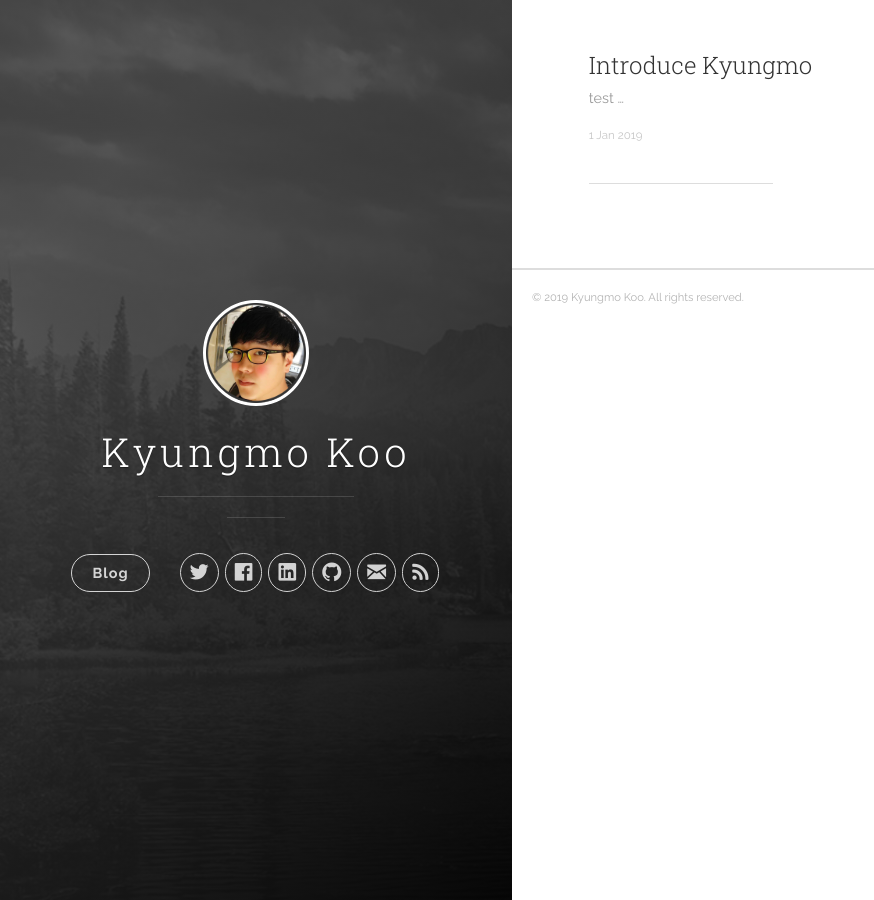
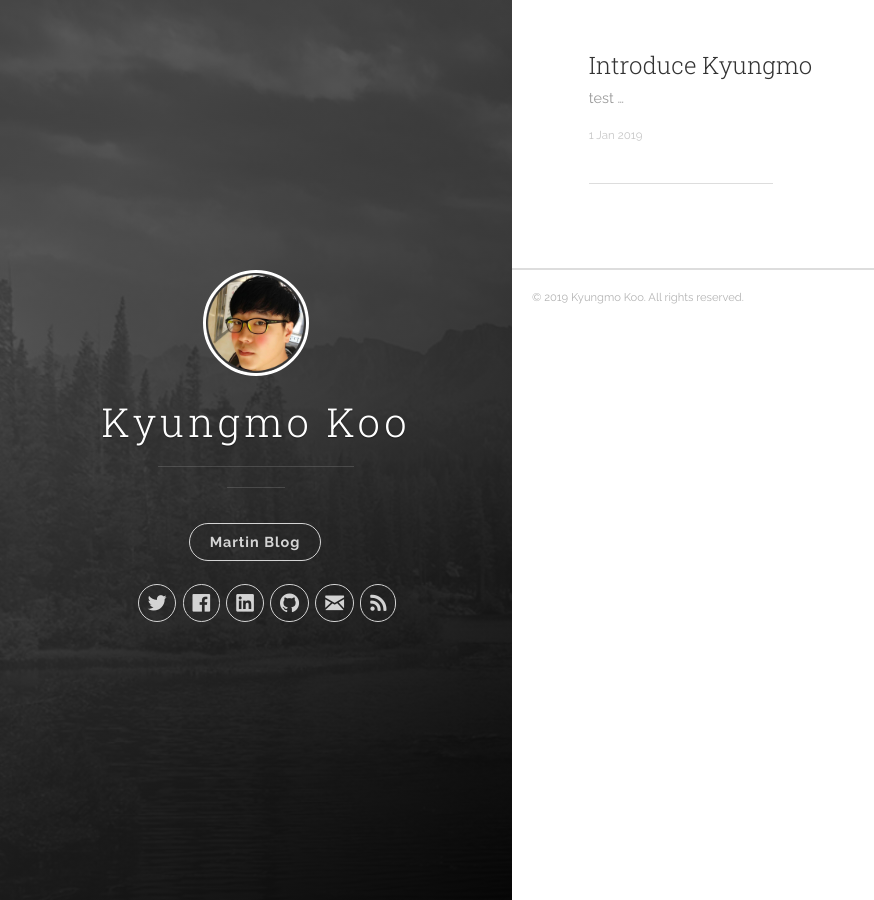
Before and after one commit to kookyungmo/kookyungmo.github.com, a Jekyll site: the page built from index.html, in a window 1280 px wide. Shown: the whole page, without its empty margins (0-874 px from the left). Built offline with Jekyll 4.4.1, drawn with Linux system fonts in a browser that asks for light colours; the list of posts is cut into pages by our own code.

Commit message:
Update header.html
update blog info

```diff
--- a/_includes/header.html
+++ b/_includes/header.html
@@ -20,7 +20,8 @@
 
           <nav class="cover-navigation cover-navigation--primary">
             <ul class="navigation">
-              <li class="navigation__item"><a href="{{ site.baseurl }}/#blog" title="link to {{ site.title }} blog" class="blog-button">Blog</a></li>
+              <!-- <li class="navigation__item"><a href="{{ site.baseurl }}/#blog" title="link to {{ site.title }} blog" class="blog-button">Blog</a></li> -->
+              <li class="navigation__item"><a href="https://martinblog.net/" title="link to MartinBlon.net" class="blog-button">Martin Blog</a></li>
             </ul>
           </nav>
 
@@ -79,7 +80,8 @@
 
             <!-- RSS -->
             <li class="navigation__item">
-              <a href="{{ site.baseurl }}/feed.xml" title="Subscribe" target="_blank">
+              <!-- <a href="{{ site.baseurl }}/feed.xml" title="Subscribe" target="_blank"> -->
+              <a href="https://martinblog.net/rss" title="Subscribe" target="_blank">
                 <i class="icon icon-rss"></i>
                 <span class="label">RSS</span>
               </a>
```
